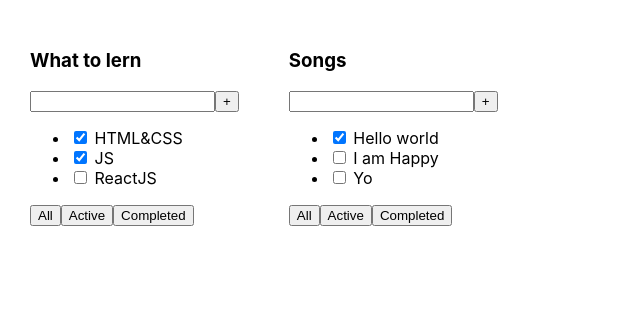
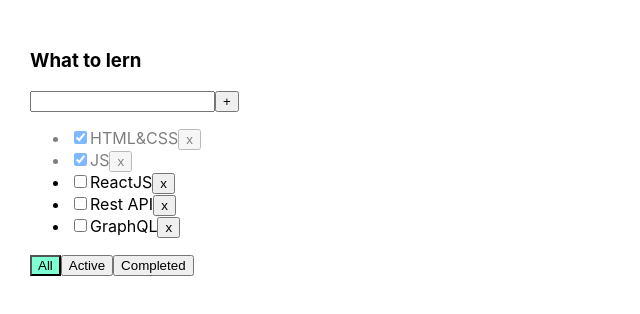
Before and after one commit to KirylBarokha/incubator-todolist, a React (Create React App) app: page / in a window 1280 px wide. Shown: the top 314 px of the page, without its empty margins (0-640 px from the left). Built offline with nearby package versions, Linux system fonts and the light colour scheme.

Commit message:
sprint 1 completed

```diff
--- a/package.json
+++ b/package.json
@@ -10,10 +10,12 @@
     "@types/node": "^16.18.1",
     "@types/react": "^18.0.23",
     "@types/react-dom": "^18.0.7",
+    "@types/uuid": "^9.0.8",
     "react": "^18.2.0",
     "react-dom": "^18.2.0",
     "react-scripts": "5.0.1",
     "typescript": "^4.8.4",
+    "uuid": "^9.0.1",
     "web-vitals": "^2.1.4"
   },
   "scripts": {
--- a/src/App.css
+++ b/src/App.css
@@ -6,3 +6,19 @@
 .App > div {
   margin-right: 50px;
 }
+
+.error {
+  border: red 1px solid;
+}
+
+.error-message {
+  color: red;
+}
+
+.active-filter {
+  background-color: aquamarine;
+}
+
+.is-done {
+  opacity: 0.5;
+}
--- a/src/App.tsx
+++ b/src/App.tsx
@@ -1,23 +1,66 @@
-import React from 'react';
+import React, {useState} from 'react';
 import './App.css';
-import {Todolist} from "./Todolist";
+import {Todolist} from './Todolist';
+import {v1} from 'uuid';
+
+export type FilterValuesType = 'all' | 'active' | 'completed'
 
 function App() {
-    const tasks1 = [
-        { id: 1, title: "HTML&CSS", isDone: true },
-        { id: 2, title: "JS", isDone: true },
-        { id: 3, title: "ReactJS", isDone: false }
-    ]
-    const tasks2 = [
-        { id: 1, title: "Hello world", isDone: true },
-        { id: 2, title: "I am Happy", isDone: false },
-        { id: 3, title: "Yo", isDone: false }
-    ]
+    let [tasks, setTasks] = useState(
+        [
+            {id: v1(), title: 'HTML&CSS', isDone: true},
+            {id: v1(), title: 'JS', isDone: true},
+            {id: v1(), title: 'ReactJS', isDone: false},
+            {id: v1(), title: 'Rest API', isDone: false},
+            {id: v1(), title: 'GraphQL', isDone: false}
+        ]
+    )
+
+    let [filter, setFilter] = useState<FilterValuesType>('all')
+    let tasksForTodoList = tasks
+
+    if (filter === 'active') {
+        tasksForTodoList = tasks.filter(task => task.isDone === false)
+    }
+
+    if (filter === 'completed') {
+        tasksForTodoList = tasks.filter(task => task.isDone === true)
+    }
+
+    function addTask(title: string) {
+        let task = {id: v1(), title: title, isDone: false}
+        let newTasks = [task, ...tasks]
+        setTasks(newTasks)
+    }
+
+
+    function removeTask(id: string) {
+        let filteredTasks = tasks.filter(task => task.id !== id)
+        setTasks(filteredTasks)
+    }
+
+    function changeFilterValue(value: FilterValuesType) {
+        setFilter(value)
+    }
+
+    function changeTaskStatus(id: string, isDone: boolean) {
+        let task = tasks.find(t => t.id === id)
+        if (task) {
+            task.isDone = isDone
+            setTasks([...tasks])
+        }
+    }
 
     return (
         <div className="App">
-            <Todolist title = "What to lern" tasks = {tasks1}/>
-            <Todolist title = "Songs" tasks = {tasks2}/>
+            <Todolist title="What to lern"
+                      tasks={tasksForTodoList}
+                      removeTask={removeTask}
+                      changeFilter={changeFilterValue}
+                      addTask={addTask}
+                      changeTaskStatus={changeTaskStatus}
+                      filter={filter}
+            />
         </div>
     );
 }
--- a/src/Todolist.tsx
+++ b/src/Todolist.tsx
@@ -1,33 +1,112 @@
-import React from 'react';
+import React, {ChangeEvent, KeyboardEvent, useState} from 'react'
+import {FilterValuesType} from './App';
 
 type TaskType = {
-    id: number
+    id: string
     title: string
     isDone: boolean
 }
 type PropsType = {
     title: string
     tasks: Array<TaskType>
+    removeTask: (taskId: string) => void
+    changeFilter: (value: FilterValuesType) => void
+    addTask: (title: string) => void
+    changeTaskStatus: (id: string, isDone: boolean) => void
+    filter: string
 }
 
 export function Todolist(props: PropsType) {
+
+    let [title, setTitle] = useState('')
+    let [error, setError] = useState<string | null>(null)
+
+    const addTask = () => {
+        if (title.trim() !== '') {
+            props.addTask(title.trim())
+            setTitle('')
+        } else {
+            setError('Title is required')
+        }
+
+    }
+
+    const onChangeHandler = (event: ChangeEvent<HTMLInputElement>) => {
+        setTitle(event.currentTarget.value)
+    }
+
+    const onKeyPressHandler = (event: KeyboardEvent<HTMLInputElement>) => {
+        setError(null)
+        if (event.key === 'Enter') {
+            addTask()
+        }
+    }
+
+    const onAllClickHandler = () => {
+        props.changeFilter('all')
+    }
+    const onActiveClickHandler = () => {
+        props.changeFilter('active')
+    }
+    const onCompletedClickHandler = () => {
+        props.changeFilter('completed')
+
+    }
+
+
     return (
         <div>
             <h3>{props.title}</h3>
             <div>
-                <input/>
-                <button>+</button>
+                <input
+                    value={title}
+                    onChange={onChangeHandler}
+                    onKeyDown={onKeyPressHandler}
+                    className={error ? 'error' : ''}
+                />
+                <button onClick={addTask}>+</button>
+                {error && <div className="error-message">{error}</div>}
             </div>
             <ul>
-                <li><input type="checkbox" checked={props.tasks[0].isDone}/> <span>{props.tasks[0].title}</span></li>
-                <li><input type="checkbox" checked={props.tasks[1].isDone}/> <span>{props.tasks[1].title}</span></li>
-                <li><input type="checkbox" checked={props.tasks[2].isDone}/> <span>{props.tasks[2].title}</span></li>
+                {props.tasks.map((task) => {
+                    const onClickHandler = () => {
+                        props.removeTask(task.id)
+                    }
+
+                    const onChangeHandler = (event: ChangeEvent<HTMLInputElement>) => {
+                        let newIsDoneValue = event.currentTarget.checked
+                        props.changeTaskStatus(task.id, newIsDoneValue)
+                    }
+
+                    return (
+                        <li key={task.id} className={task.isDone ? 'is-done' : ''}>
+                            <input type="checkbox" checked={task.isDone} onChange={onChangeHandler}/>
+                            <span>{task.title}</span>
+                            <button onClick={onClickHandler}>
+                                x
+                            </button>
+                        </li>
+                    )
+                })}
             </ul>
             <div>
-                <button>All</button>
-                <button>Active</button>
-                <button>Completed</button>
+                <button
+                    className={props.filter === 'all' ? 'active-filter' : ''}
+                    onClick={onAllClickHandler}>
+                    All
+                </button>
+                <button
+                    className={props.filter === 'active' ? 'active-filter' : ''}
+                    onClick={onActiveClickHandler}>
+                    Active
+                </button>
+                <button
+                    className={props.filter === 'completed' ? 'active-filter' : ''}
+                    onClick={onCompletedClickHandler}>
+                    Completed
+                </button>
             </div>
+
         </div>
     )
 }
```
Also changed, not shown: 1 other file (tests, documents, lock files or other folders).
